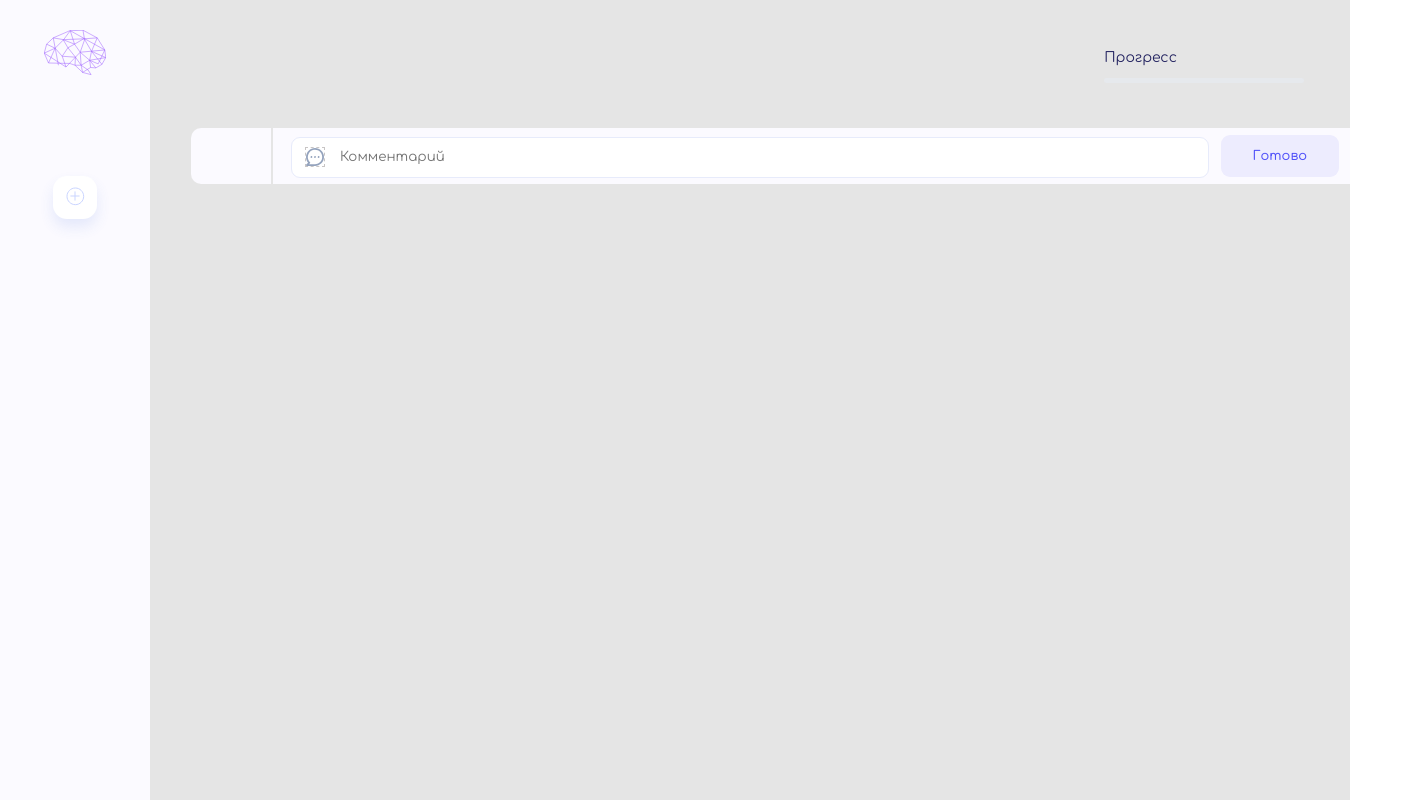
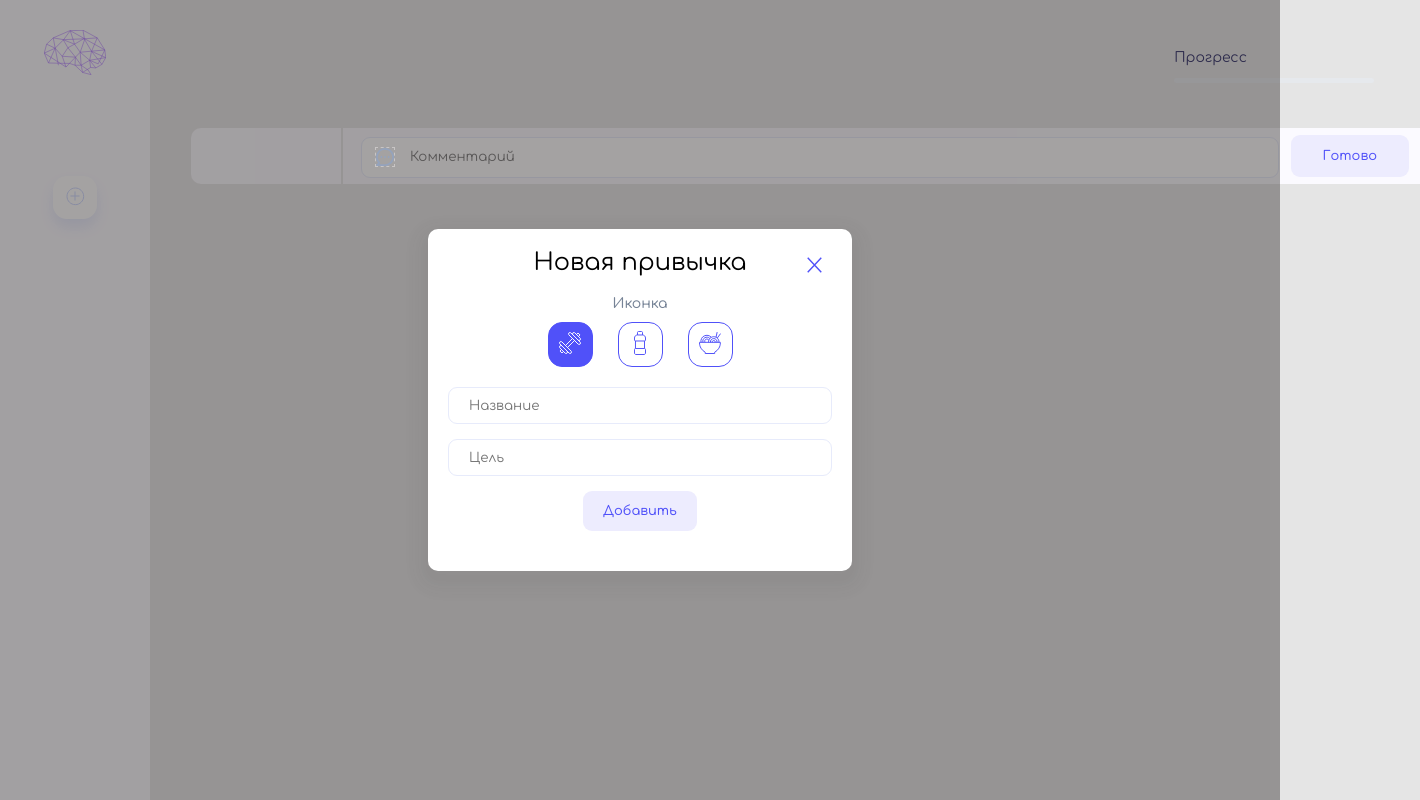
Before and after one commit to israpilovaevgeniia/ToDoIBRAIN, a plain HTML site: page index.html in a window 1280 px wide. Both pictures are taken after a click on the button 75 px from the left and 197 px from the top of the page. Shown: the top 800 px of the page, 1420 px wide, since content can reach past the window. Drawn offline with Linux system fonts and the light colour scheme.

Commit message:
do modal window

```diff
--- a/index.html
+++ b/index.html
@@ -15,7 +15,7 @@
             <img src="./image/logo.svg" alt="logo">
             <nav class="menu">
                 <div class="menu__list"></div>
-                <button class="menu__item">
+                <button onclick="toggleModal()" class="menu__item">
                     <img src="./image/add.svg" alt="add habit">
                 </button>
             </nav>
@@ -48,35 +48,34 @@
                         </form>
                     </div>
                 </div>
-            </main>
-    </div>
-    </div>
-<div id="modal__window">
-    <div class="modal__window-header">
-        <h1 class="modal__window-title">Новая привычка</h1>
-        <button class="modal__window-cross">
-            <img src="./image/cross.svg" alt="cross">
-        </button>
-    </div>
-    <div class="modal__window-info">Иконка</div>
-    <div class="mogal__window-buttons">
-        <button class="menu__item">
+                <div class="overlay overlay__hidden">
+                    <div class="modal" id="modal">
+                        <h2>Новая привычка</h2>
+                        <div class="icon__label">Иконка</div>
+                        <div class="icon__select">
+                            <button onclick="setIcon(this, 'gym')" class="icon icon__active">
                                 <img src="./image/gym.svg" alt="gym">
                             </button>
-        <button class="menu__item menu__item-activ">
+                            <button onclick="setIcon(this, 'water')" class="icon">
                                 <img src="./image/water.svg" alt="water">
                             </button>
-        <button class="menu__item">
+                            <button onclick="setIcon(this, 'food')" class="icon">
                                 <img src="./image/food.svg" alt="food">
                             </button>
                         </div>
-    <div class="modal__window-add_habbits">
-        <input class="modal__window-input" type="text" placeholder="Название">
-        <input class="modal__window-input" type="text" placeholder="Цель">
+                        <button onclick="toggleModal()" class="icon close__btn">
+                            <img src="./image/cross.svg" alt="close modal">
+                        </button>
+                        <form class="modal__form">
+                            <input type="text" name="name" placeholder="Название">
+                            <input type="text" hidden name="icon" class="modal__form-icon-input">
+                            <input type="number" name="target" placeholder="Цель">
+                            <button class="button" type="submit">Добавить</button>
+                        </form>
                     </div>
-    <div class="modal__window-wrapper_btn">
-        <button class="modal__window-btn">Добавить</button>
                 </div>
+            </div>
+            </main>
     </div>
     <script src="./scripts/app.js"></script>
 </body>
--- a/scripts/app.js
+++ b/scripts/app.js
@@ -14,6 +14,10 @@ const page = {
     content: {
         habbitDay: document.querySelector("#days"),
         nextDay: document.querySelector(".habbit__day")
+    },
+    modal: {
+        overlay: document.querySelector(".overlay"),
+        hiddenInput: document.querySelector(".modal__form-icon-input")
     }
 };
 
@@ -82,7 +86,7 @@ function renderContent (activeHabbit) {
             <div class="habbit__day">День ${idx + 1}</div>
             <div class="habbit__comment">${day.comment }</div>
             <button class="form__delete">
-            <img src="./image/delete.svg" alt="delete">
+            <img class="delete__img" src="./image/delete.svg" alt="delete">
             </button>
             `;
         page.content.habbitDay.appendChild(element);
@@ -101,6 +105,7 @@ function createDay (event) {
     //Валидация
     if(!comment) {
         form["comment"].classList.add("error");
+        return;
     }else {
         form["comment"].classList.remove("error");
     }
@@ -130,7 +135,6 @@ function removeDay (activeHabbit) {
             const updatedDays = activeHabbit.days.reduce ((acc, day, dayIndex) => {
                 if(dayIndex !== dayIndexToRemove) {
                     acc.push(day);
-                    return acc;
                 }
                 return acc;
             }, []);
@@ -139,6 +143,18 @@ function removeDay (activeHabbit) {
             rerender(activeHabbit.id);
         })
     })
+}
+
+function toggleModal () {
+    page.modal.overlay.classList.toggle("overlay__hidden");
+}
+
+function setIcon ( ctx, icon) {
+    page.modal.hiddenInput.value = icon;
+    const activeIcon = document.querySelector(".icon__active");
+    activeIcon.classList.remove("icon__active");
+    ctx.classList.add("icon__active");
+
 }
 
 
--- a/styles/style.css
+++ b/styles/style.css
@@ -139,12 +139,13 @@ button {
 
 .habbit__day {
     background-color: var(--white);
-    display: inline-block;
     padding: 19px 40px;
     border-bottom-left-radius: 10px;
     border-top-left-radius: 10px;
     margin-left: 41px;
+    min-width: 150px;
 }
+
 .habbit__comment {
     background-color: var(--white);
     padding: 19px 700px 19px 24px;
@@ -293,3 +294,117 @@ button {
     background: rgb(237, 236, 254);
     padding: 14px 20px 11px 26px;
 }
+
+/* modal window */
+
+.overlay {
+    position: fixed;
+    top: 0;
+    bottom: 0;
+    left: 0;
+    right: 0;
+    background-color: #3a353575;
+    display: flex;
+    justify-content: center;
+    align-items: center;
+}
+
+.overlay__hidden {
+    display: none;
+}
+
+.modal {
+    position: relative;
+    display: flex;
+    flex-direction: column;
+    justify-content: center;
+    align-items: center;
+    border-radius: 10px;
+    box-shadow: 0px 8px 14px 12px rgba(56, 56, 56, 0.05);
+    background: rgb(255, 255, 255);
+    width: 100%;
+    max-width: 424px;
+    padding: 20px 20px 40px 20px;
+}
+
+h2 {
+    color: rgb(0, 0, 0);
+    font-size: 24px;
+    font-weight: 400;
+    line-height: 27px;
+    margin-bottom: 20px;
+}
+
+.icon__label {
+    color: rgb(118, 131, 150);
+    font-size: 14px;
+    font-weight: 500;
+    line-height: 16px;
+    margin-bottom: 10px;
+}
+
+
+.icon__select {
+    display: flex;
+    gap: 25px;
+    margin-bottom: 20px;
+}
+
+.icon {
+    width: 45px;
+    height: 45px;
+    box-sizing: border-box;
+    border: 1px solid rgb(80, 81, 249);
+    border-radius: 14px;
+}
+
+.modal__form {
+    width: 100%;
+    display: flex;
+    flex-direction: column;
+    justify-content: center;
+    align-items: center;
+    gap: 15px;
+}
+
+.modal__form input {
+    width: 100%;
+    box-sizing: border-box;
+    border: 1px solid rgb(231, 235, 251);
+    border-radius: 9px;
+    background: rgb(255, 255, 255);
+    padding: 10px 0px 10px 20px;
+}
+
+.close__btn {
+    position: absolute;
+    right: 15px;
+    top: 15px;
+    border: none;
+}
+
+.icon__active {
+    background: var(--blue);
+}
+
+.icon__active img {
+    filter: brightness(0) invert(1);
+}
+
+.icon:hover {
+    background: var(--lightBlue);
+}
+
+.icon:hover img {
+    filter: brightness(0) invert(1);
+}
+
+.button {
+    color: rgb(80, 81, 249);
+    font-size: 13px;
+    font-weight: 500;
+    line-height: 14px;
+    border-radius: 9px;
+    background: rgb(237, 236, 254);
+    padding: 13px 20px;
+}
```
Lines whose indentation alone changed are shown as unchanged.
